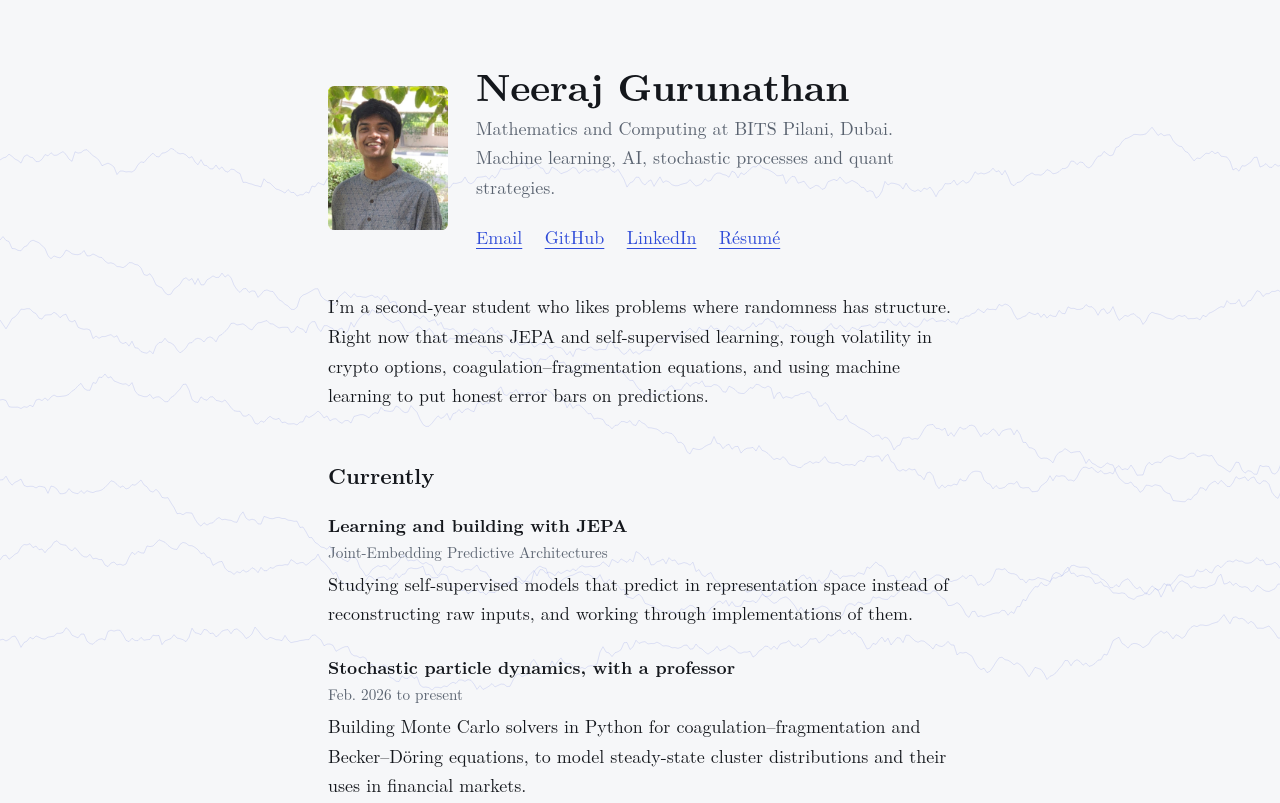
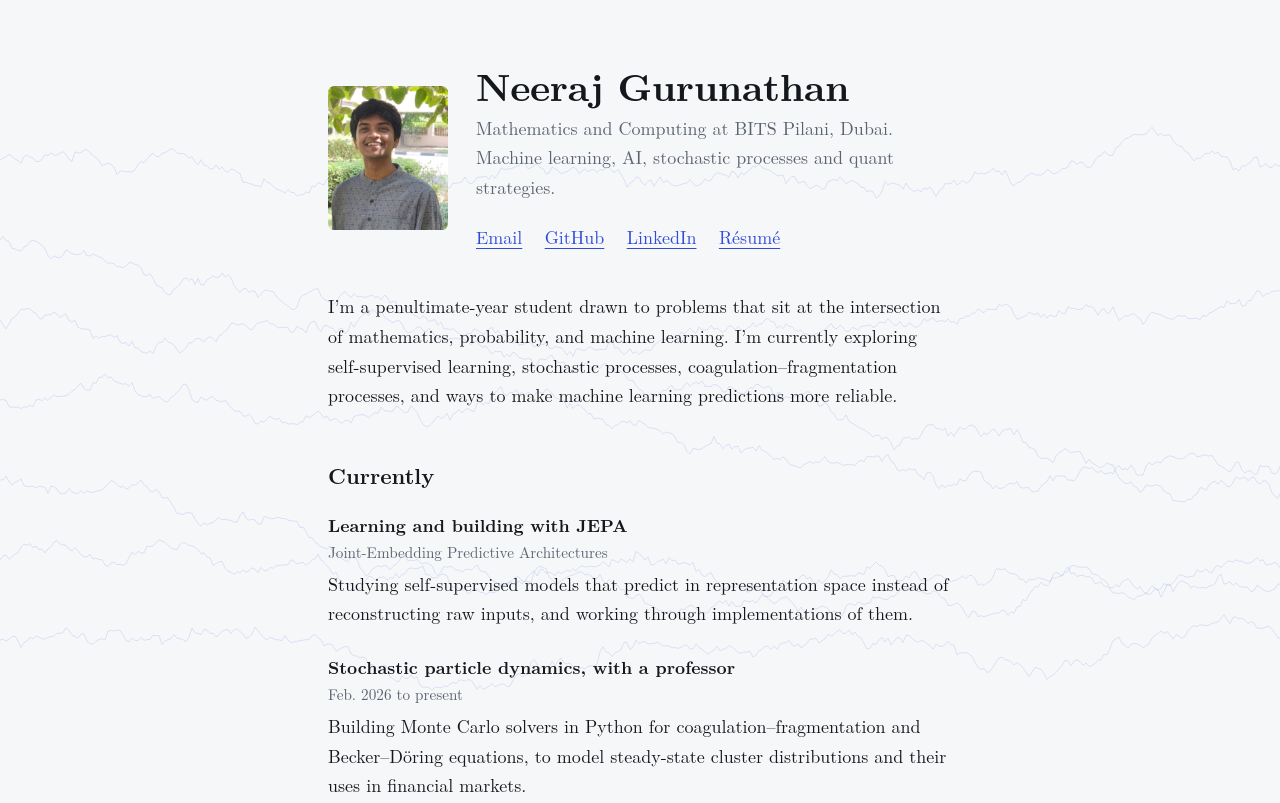
Before and after one commit to Neeraj-31/Neeraj-31.github.io, a plain HTML site: page index.html in a window 1280 px wide. Shown: the top 803 px of the page. Drawn offline with Linux system fonts and the light colour scheme.

Commit message:
Update personal description in index.html

```diff
--- a/index.html
+++ b/index.html
@@ -62,7 +62,7 @@ button{font:inherit;color:var(--mute);background:none;border:0;padding:0;cursor:
     </div>
   </header>
 
-  <p>I’m a second-year student who likes problems where randomness has structure. Right now that means JEPA and self-supervised learning, rough volatility in crypto options, coagulation–fragmentation equations, and using machine learning to put honest error bars on predictions.</p>
+  <p>I’m a penultimate-year student drawn to problems that sit at the intersection of mathematics, probability, and machine learning. I’m currently exploring self-supervised learning, stochastic processes, coagulation–fragmentation processes, and ways to make machine learning predictions more reliable. </p>
 
   <h2>Currently</h2>
   <div class="item">
```
